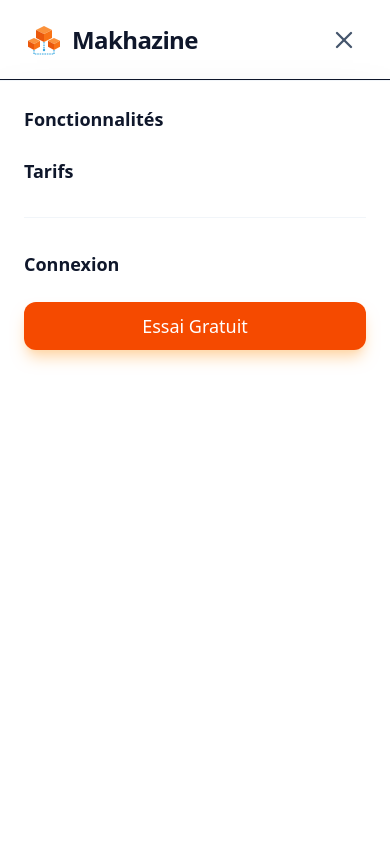
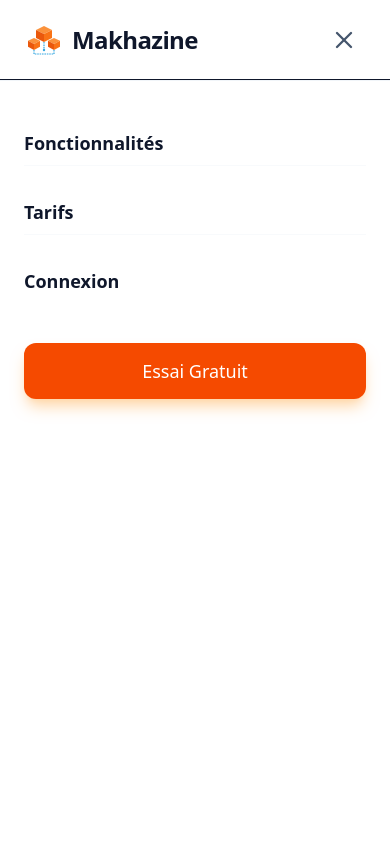
Before and after one commit to kamalalex/makhazine, a Next.js app: page / in a window 390 px wide. Both pictures are taken after a click on the button 344 px from the left and 39 px from the top of the page. Shown: the top 844 px of the page. Built offline with nearby package versions, Linux system fonts and the light colour scheme.

Commit message:
Fix mobile menu closing on hash links

```diff
--- a/app/page.tsx
+++ b/app/page.tsx
@@ -48,31 +48,30 @@
 
         {/* Mobile Navigation Overlay */}
         {isMenuOpen && (
-          <div className="fixed inset-0 top-20 z-[1000] md:hidden bg-white opacity-100 border-t border-slate-100 animate-in slide-in-from-top duration-300 shadow-2xl">
+          <div className="fixed inset-0 top-20 z-[1000] md:hidden bg-white border-t border-slate-100 flex flex-col pt-4 overflow-y-auto">
             <nav className="flex flex-col p-6 gap-6 text-lg font-bold text-slate-900">
-              <Link
+              <a
                 href="#features"
-                className="hover:text-orange-600 transition-colors"
+                className="hover:text-orange-600 transition-colors py-2 border-b border-slate-50"
                 onClick={() => setIsMenuOpen(false)}
               >
                 Fonctionnalités
-              </Link>
-              <Link
+              </a>
+              <a
                 href="#pricing"
-                className="hover:text-orange-600 transition-colors"
+                className="hover:text-orange-600 transition-colors py-2 border-b border-slate-50"
                 onClick={() => setIsMenuOpen(false)}
               >
                 Tarifs
-              </Link>
-              <div className="h-[1px] bg-slate-100 my-2" />
+              </a>
               <Link
                 href="/login"
-                className="hover:text-orange-600 transition-colors"
+                className="hover:text-orange-600 transition-colors py-2"
                 onClick={() => setIsMenuOpen(false)}
               >
                 Connexion
               </Link>
-              <Button asChild className="bg-orange-600 hover:bg-orange-700 rounded-xl py-6 shadow-lg shadow-orange-200 border-none text-white text-lg">
+              <Button asChild className="bg-orange-600 hover:bg-orange-700 rounded-xl py-7 shadow-lg shadow-orange-200 border-none text-white text-lg mt-4">
                 <Link href="/register" onClick={() => setIsMenuOpen(false)}>
                   Essai Gratuit
                 </Link>
```
